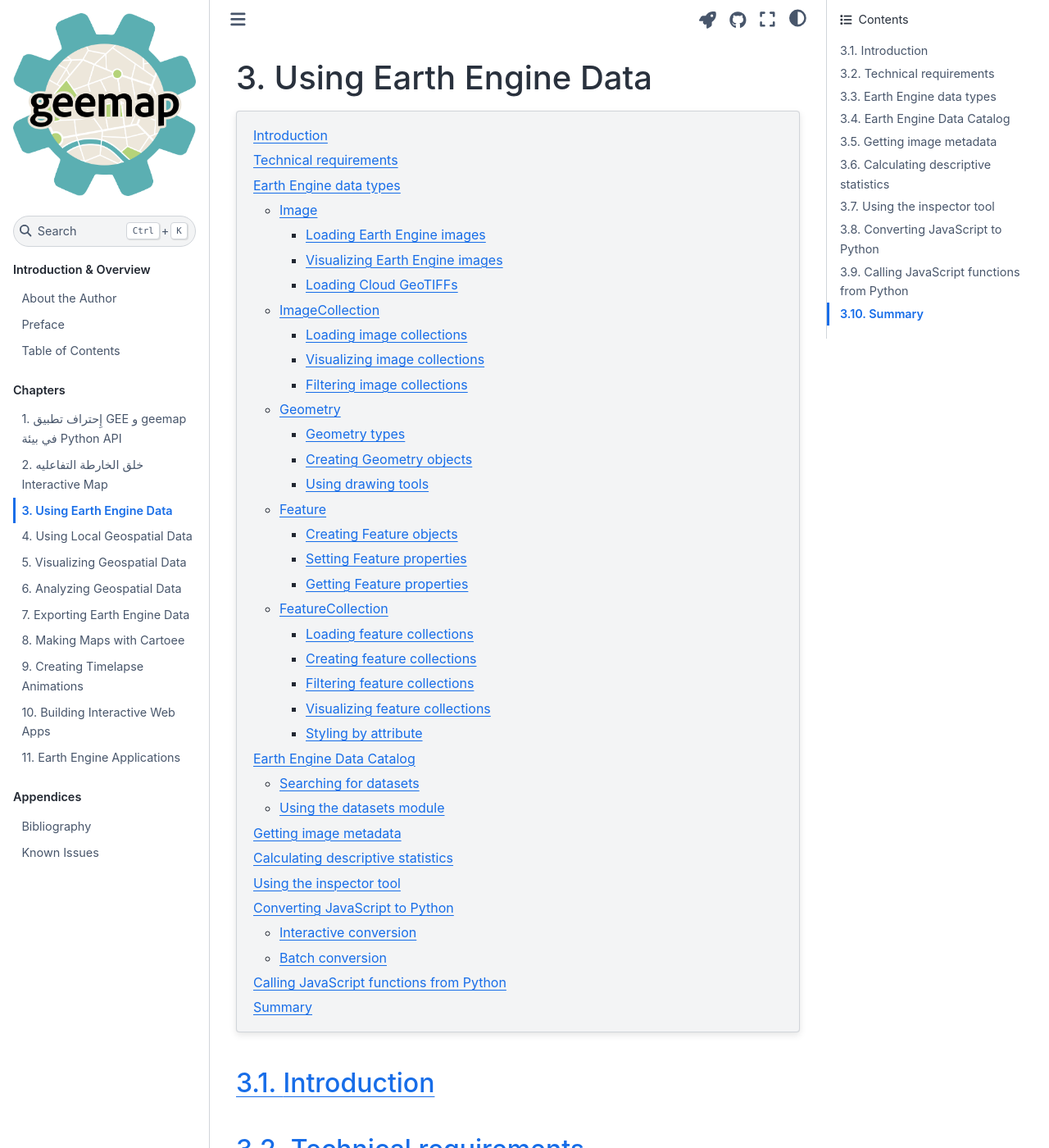
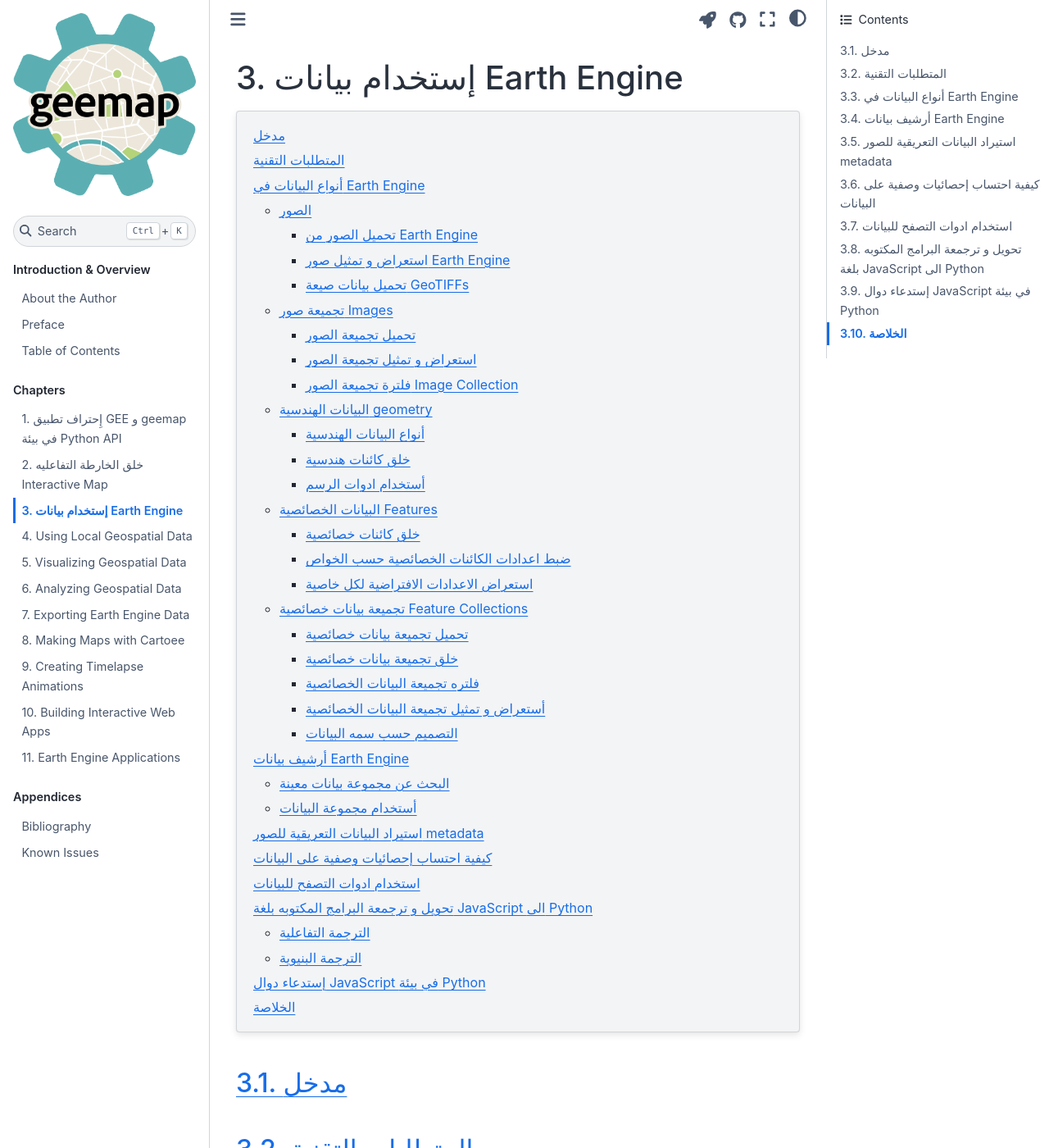
Before and after one commit to giswqs/geebook-arabic, a Jupyter Book: the page built from chapters/03_gee_data.md, in a window 1280 px wide and 1400 px high. Shown: the whole window at 82% size. Built offline with Jupyter Book 1.0.4 settings and Sphinx 7.4.7 and the Sphinx Book theme 1.1.4, drawn with Linux system fonts in a browser that asks for light colours; some of the changed text lies outside the part shown.

Commit message:
Update 03_gee_data.md

````diff
--- a/chapters/03_gee_data.md
+++ b/chapters/03_gee_data.md
@@ -11,16 +11,16 @@ kernelspec:
   name: python3
 ---
 
-# Using Earth Engine Data
+# إستخدام بيانات Earth Engine
 
 ```{contents}
 :local:
 :depth: 3
 ```
 
-## Introduction
+## مدخل
 
-## Technical requirements
+## المتطلبات التقنية
 
 ```bash
 conda create -n gee python
@@ -46,11 +46,11 @@ import geemap
 geemap.ee_initialize()
 ```
 
-## Earth Engine data types
+## أنواع البيانات في Earth Engine
 
-### Image
+### الصور
 
-#### Loading Earth Engine images
+#### تحميل الصور من Earth Engine
 
 ```{code-cell} ipython3
 image = ee.Image('USGS/SRTMGL1_003')
@@ -64,7 +64,7 @@ image
 image.getInfo()
 ```
 
-#### Visualizing Earth Engine images
+#### استعراض و تمثيل صور Earth Engine
 
 ```{code-cell} ipython3
 Map = geemap.Map(center=[21.79, 70.87], zoom=3)
@@ -78,7 +78,7 @@ Map.addLayer(image, vis_params, 'SRTM')
 Map
 ```
 
-#### Loading Cloud GeoTIFFs
+#### تحميل بيانات صيعة GeoTIFFs
 
 ```{code-cell} ipython3
 Map = geemap.Map()
@@ -114,9 +114,9 @@ Map.centerObject(image, 8)
 Map
 ```
 
-### ImageCollection
+### تجميعة صور Images
 
-#### Loading image collections
+#### تحميل تجميعة الصور
 
 ```{code-cell} ipython3
 collection = ee.ImageCollection('COPERNICUS/S2_SR')
@@ -126,7 +126,7 @@ collection = ee.ImageCollection('COPERNICUS/S2_SR')
 collection.limit(5)
 ```
 
-#### Visualizing image collections
+#### استعراض و تمثيل تجميعة الصور
 
 ```{code-cell} ipython3
 Map = geemap.Map()
@@ -144,7 +144,7 @@ Map.addLayer(image, vis, 'Sentinel-2')
 Map
 ```
 
-#### Filtering image collections
+#### فلترة تجميعة الصور Image Collection
 
 ```{code-cell} ipython3
 Map = geemap.Map()
@@ -166,11 +166,11 @@ Map.addLayer(image, vis, 'Sentinel-2')
 Map
 ```
 
-### Geometry
+### البيانات الهندسية geometry
 
-#### Geometry types
+#### أنواع البيانات الهندسية
 
-#### Creating Geometry objects
+#### خلق كائنات هندسية
 
 ```{code-cell} ipython3
 Map = geemap.Map()
@@ -222,7 +222,7 @@ Map.addLayer(polygon, {}, 'Polygon')
 Map
 ```
 
-#### Using drawing tools
+#### أستخدام ادوات الرسم
 
 ```{code-cell} ipython3
 if Map.user_roi is not None:
@@ -234,9 +234,9 @@ if Map.user_roi is not None:
     print(Map.user_roi)
 ```
 
-### Feature
+### البيانات الخصائصية Features
 
-#### Creating Feature objects
+#### خلق كائنات خصائصية
 
 ```{code-cell} ipython3
 polygon = ee.Geometry.Polygon(
@@ -261,7 +261,7 @@ nowhereFeature = ee.Feature(None, props)
 nowhereFeature
 ```
 
-#### Setting Feature properties
+#### ضبط اعدادات الكائنات الخصائصية حسب الخواص
 
 ```{code-cell} ipython3
 feature = (
@@ -274,8 +274,7 @@ feature = feature.set(newDict)
 feature
 ```
 
-#### Getting Feature properties
-
+#### استعراض الاعدادات الافتراضية لكل خاصية
 ```{code-cell} ipython3
 prop = feature.get('species')
 prop
@@ -286,9 +285,9 @@ props = feature.toDictionary()
 props
 ```
 
-### FeatureCollection
+### تجميعة بيانات خصائصية Feature Collections
 
-#### Loading feature collections
+#### تحميل تجميعة بيانات خصائصية
 
 ```{code-cell} ipython3
 Map = geemap.Map()
@@ -302,7 +301,7 @@ Map
 fc.limit(3)
 ```
 
-#### Creating feature collections
+#### خلق تجميعة بيانات خصائصية
 
 ```{code-cell} ipython3
 features = [
@@ -313,7 +312,7 @@ features = [
 fromList = ee.FeatureCollection(features)
 ```
 
-#### Filtering feature collections
+#### فلتره تجميعة البيانات الخصائصية
 
 ```{code-cell} ipython3
 Map = geemap.Map()
@@ -348,7 +347,7 @@ Map.addLayer(fc, {}, 'Southeastern U.S.')
 Map.centerObject(fc)
 ```
 
-#### Visualizing feature collections
+#### أستعراض و تمثيل تجميعة البيانات الخصائصية
 
 ```{code-cell} ipython3
 Map = geemap.Map(center=[40, -100], zoom=4)
@@ -392,7 +391,7 @@ Map.add_styled_vector(
 Map
 ```
 
-#### Styling by attribute
+#### التصميم حسب سمه البيانات
 
 ```{code-cell} ipython3
 Map = geemap.Map(center=[28.00142, -81.7424], zoom=13)
@@ -500,9 +499,9 @@ Map.add_legend(title='Route Type', labels=labels, colors=colors)
 Map
 ```
 
-## Earth Engine Data Catalog
+## أرشيف بيانات Earth Engine
 
-### Searching for datasets
+### البحث عن مجموعة بيانات معينة
 
 ```{code-cell} ipython3
 dataset_xyz = ee.Image('USGS/SRTMGL1_003')
@@ -521,7 +520,7 @@ Map.addLayer(dem, vis_params, 'SRTM DEM')
 Map
 ```
 
-### Using the datasets module
+### أستخدام مجموعة البيانات
 
 ```{code-cell} ipython3
 from geemap.datasets import DATA
@@ -540,7 +539,7 @@ from geemap.datasets import get_metadata
 get_metadata(DATA.USGS_GAP_CONUS_2011)
 ```
 
-## Getting image metadata
+## استيراد البيانات التعريقية للصور metadata
 
 ```{code-cell} ipython3
 image = ee.Image('LANDSAT/LC09/C02/T1_L2/LC09_044034_20220503')
@@ -588,7 +587,7 @@ props = geemap.image_props(image)
 props
 ```
 
-## Calculating descriptive statistics
+## كيفية احتساب إحصائيات وصفية على البيانات
 
 ```{code-cell} ipython3
 image = ee.Image('LANDSAT/LC09/C02/T1_L2/LC09_044034_20220503')
@@ -607,7 +606,7 @@ geemap.image_mean_value(image)
 geemap.image_stats(image)
 ```
 
-## Using the inspector tool
+## استخدام ادوات التصفح للبيانات
 
 ```{code-cell} ipython3
 Map = geemap.Map(center=(40, -100), zoom=4)
@@ -631,9 +630,9 @@ Map.addLayer(states, {}, "US States")
 Map
 ```
 
-## Converting JavaScript to Python
+## تحويل و ترجمعة البرامج المكتوبه بلغة JavaScript الى  Python
 
-### Interactive conversion
+### الترجمة التفاعلية
 
 ```{code-cell} ipython3
 Map = geemap.Map()
@@ -653,7 +652,7 @@ Map.setCenter(-122.1899, 37.5010, 10)
 Map.addLayer(image, vizParams, 'False color composite')
 ```
 
-### Batch conversion
+### الترجمة البنيوية
 
 ```{code-cell} ipython3
 snippet = """
@@ -692,7 +691,7 @@ js_to_python_dir(in_dir=js_dir, out_dir=out_dir, use_qgis=False)
 py_to_ipynb_dir(js_dir)
 ```
 
-## Calling JavaScript functions from Python
+## إستدعاء دوال JavaScript في بيئة Python
 
 ```{code-cell} ipython3
 # %pip install oeel
@@ -767,4 +766,4 @@ Map.addLayer(grid.style(**style), {}, 'Grid')
 Map
 ```
 
-## Summary
+## الخلاصة
````
